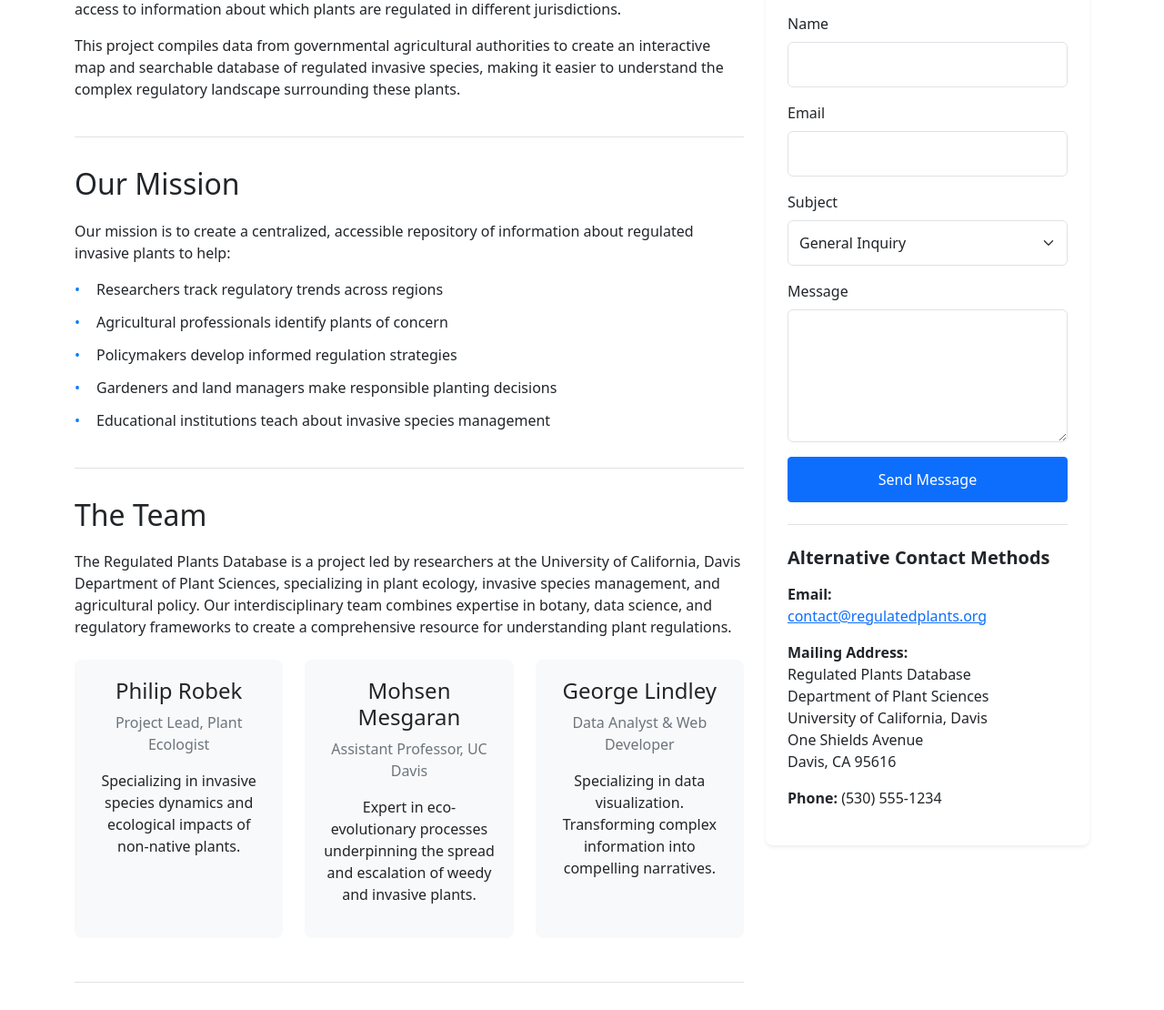
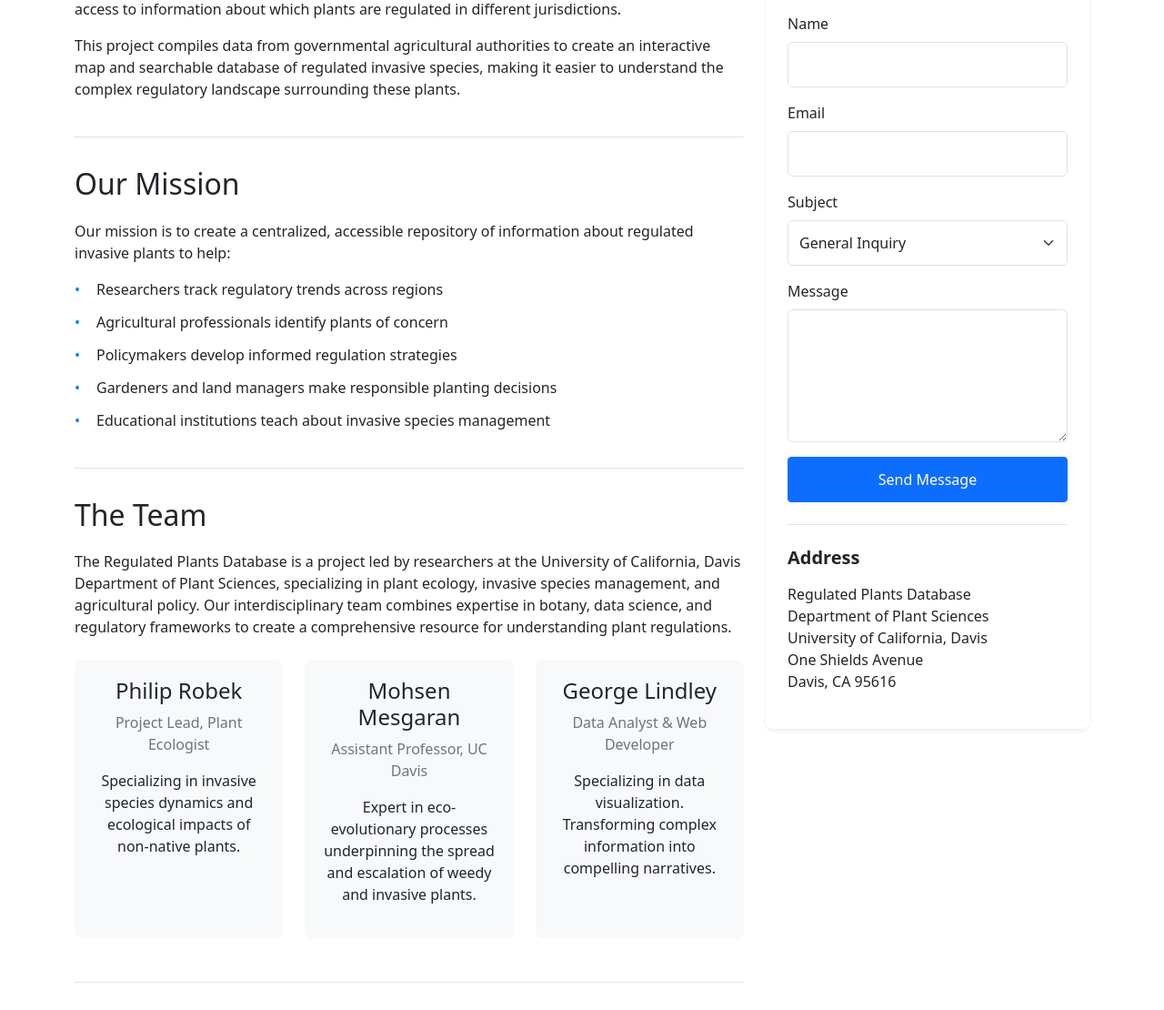
Before and after one commit to oozr/invasive_plants, a Flask app: page /about/ in a window 1280 px wide. Shown: the part 354-1464 px from the top of the page at 91% size. Run offline with Flask 2, Linux system fonts and the light colour scheme; parts of the project's set-up code (start-up, migrations or seed data) failed here and were passed over; some libraries are stand-ins or nearby versions.

Commit message:
deleted alternative contact details

```diff
--- a/app/templates/about.html
+++ b/app/templates/about.html
@@ -112,18 +112,12 @@
                     </form>
 
                     <div class="contact-details mt-4">
-                        <h5>Alternative Contact Methods</h5>
-                        <p><strong>Email:</strong><br>
-                        <a href="mailto:contact@regulatedplants.org">contact@regulatedplants.org</a></p>
-
-                        <p><strong>Mailing Address:</strong><br>
+                        <h5>Address</h5>
                         Regulated Plants Database<br>
                         Department of Plant Sciences<br>
                         University of California, Davis<br>
                         One Shields Avenue<br>
                         Davis, CA 95616</p>
-
-                        <p><strong>Phone:</strong> (530) 555-1234</p>
                     </div>
                 </div>
             </div>
```
